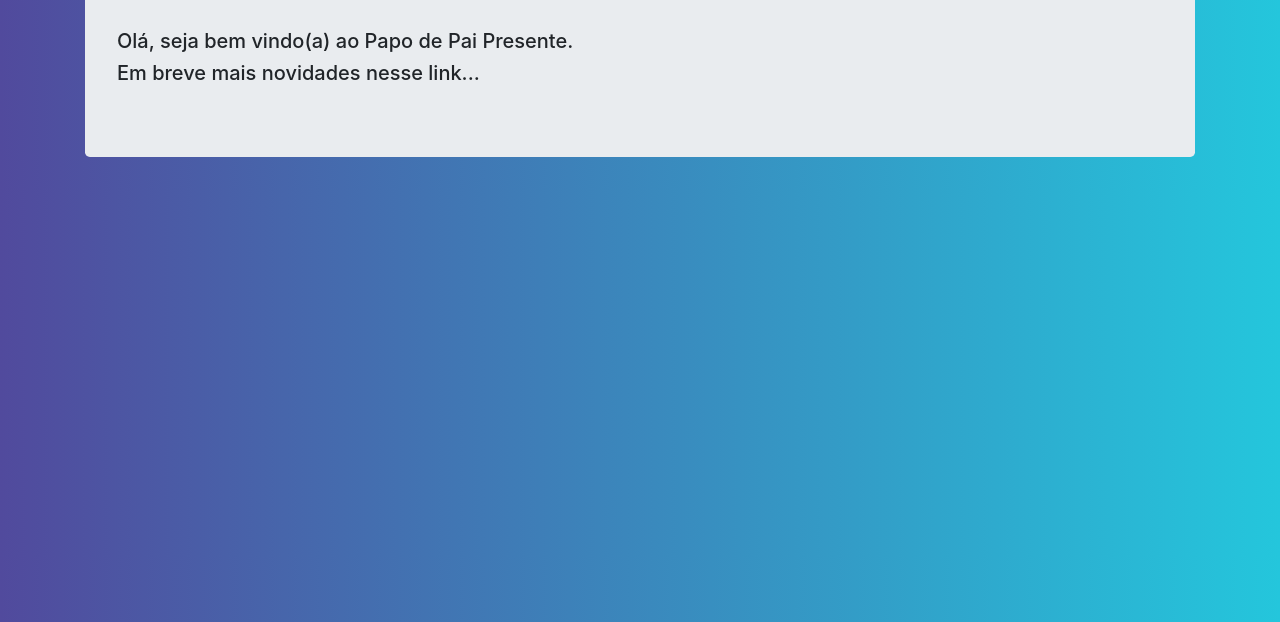
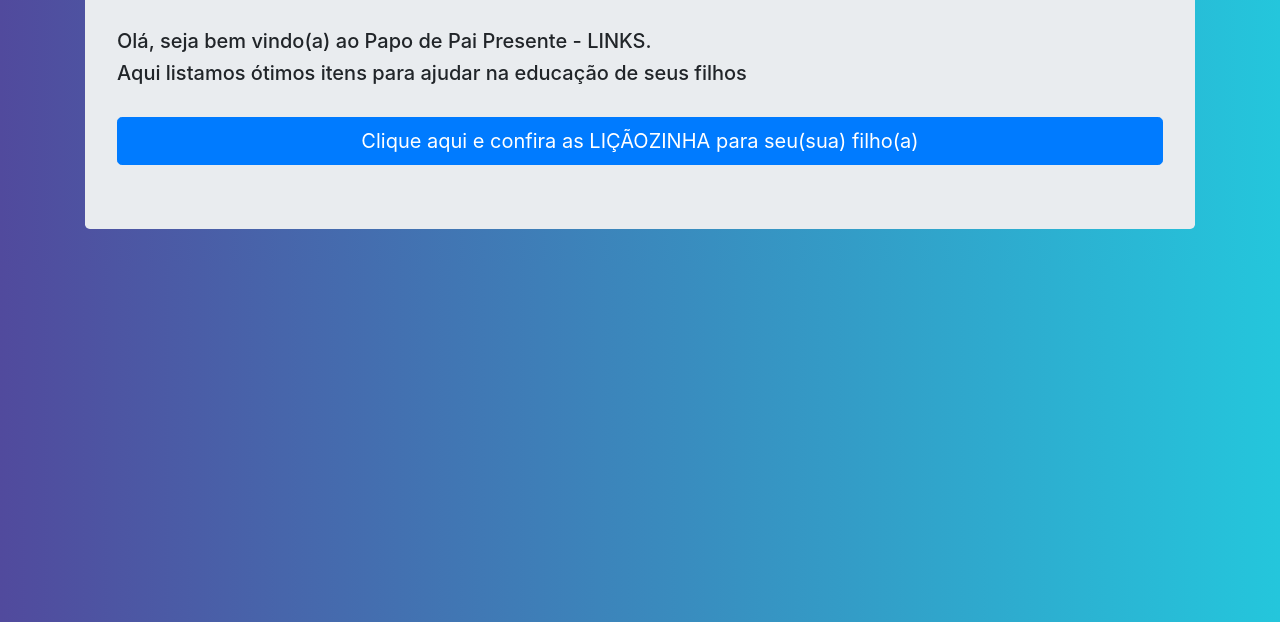
Before and after one commit to papodepaipresente/papodepaipresente.github.io, a plain HTML site: page index.html in a window 1280 px wide. Shown: the part 178-800 px from the top of the page. Drawn offline with nearby package versions, Linux system fonts and the light colour scheme.

Commit message:
Update index.html

```diff
--- a/index.html
+++ b/index.html
@@ -23,8 +23,10 @@
       <img src="https://instagram.fbnu7-1.fna.fbcdn.net/v/t51.2885-19/s320x320/128124731_2857300251261168_6317080850341044607_n.jpg?_nc_ht=instagram.fbnu7-1.fna.fbcdn.net&_nc_ohc=XftXawCSY58AX-VFZ2N&tp=1&oh=6b43ce006f9515e1b443df17584fa665&oe=5FF750E6"  class="img-thumbnail" height="100" width="100">
       <h3 class="display-5">Papo de Pai Presente</h3>
       </br>
-      <h5 class="display-10">Olá, seja bem vindo(a) ao Papo de Pai Presente.</h5>
-      <h5 class="display-10">Em breve mais novidades nesse link...</h5>
+      <h5 class="display-10">Olá, seja bem vindo(a) ao Papo de Pai Presente - LINKS.</h5>
+      <h5 class="display-10"> Aqui listamos ótimos itens para ajudar na educação de seus filhos</h5>
+    </br>
+      <a href="https://go.hotmart.com/A44531595X" class="btn btn-primary btn-lg btn-block" role="button">Clique aqui e confira as LIÇÃOZINHA para seu(sua) filho(a)</a>
     </div>
     </div>
 
```
